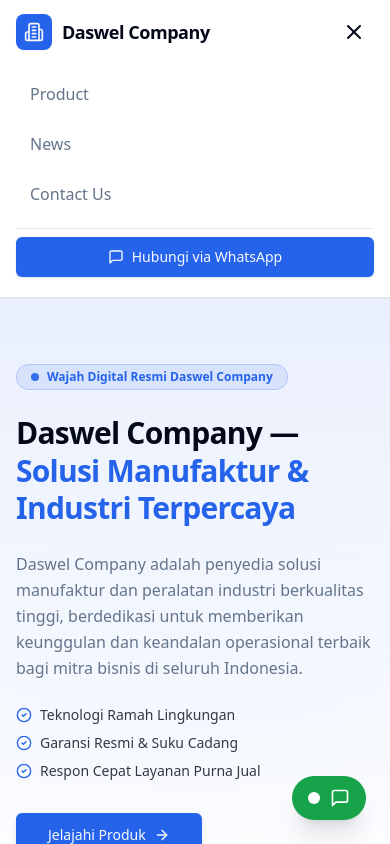
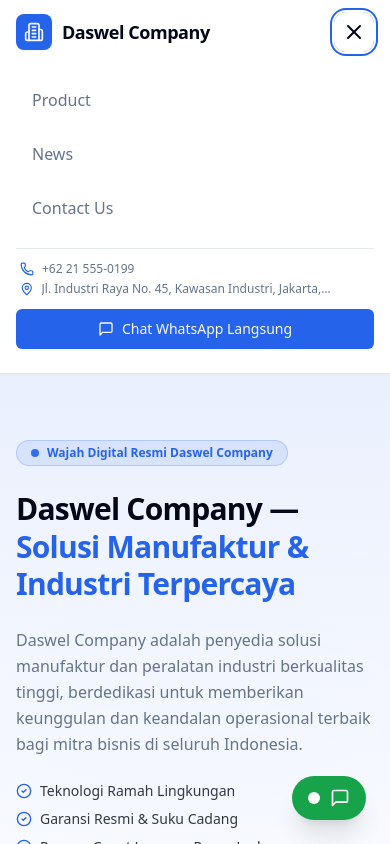
Before and after one commit to Snouzen/daswel-comp, a Next.js app: page / in a window 390 px wide. Both pictures are taken after a click on the button "Buka Menu Navigasi". Shown: the top 844 px of the page. Built offline with nearby package versions, Linux system fonts and the light colour scheme.

Commit message:
feat: upgrade responsive mobile menu with hamburger toggle and smooth animations

```diff
--- a/components/layout/navbar.tsx
+++ b/components/layout/navbar.tsx
@@ -3,15 +3,32 @@
 import * as React from "react";
 import Link from "next/link";
 import { usePathname } from "next/navigation";
+import { motion, AnimatePresence } from "framer-motion";
 import { companyData } from "@/data/company";
 import { mainNavItems } from "@/data/navigation";
 import { Button } from "@/components/ui/button";
 import { Logo } from "@/components/layout/logo";
-import { Menu, X, MessageSquare } from "lucide-react";
+import { Menu, X, MessageSquare, Phone, MapPin } from "lucide-react";
 
 export function Navbar() {
   const [isOpen, setIsOpen] = React.useState(false);
   const pathname = usePathname();
+
+  // Close mobile menu on route change
+  React.useEffect(() => {
+    setIsOpen(false);
+  }, [pathname]);
+
+  // Close mobile menu on Escape key press
+  React.useEffect(() => {
+    const handleKeyDown = (e: KeyboardEvent) => {
+      if (e.key === "Escape") {
+        setIsOpen(false);
+      }
+    };
+    window.addEventListener("keydown", handleKeyDown);
+    return () => window.removeEventListener("keydown", handleKeyDown);
+  }, []);
 
   return (
     <header className="sticky top-0 z-50 w-full border-b bg-background/95 backdrop-blur supports-[backdrop-filter]:bg-background/60">
@@ -56,16 +73,48 @@
         {/* Mobile menu button */}
         <button
           onClick={() => setIsOpen(!isOpen)}
-          className="md:hidden inline-flex items-center justify-center p-2 rounded-md text-foreground hover:bg-muted focus:outline-none"
-          aria-label={isOpen ? "Tutup Menu" : "Buka Menu"}
+          className="md:hidden inline-flex items-center justify-center p-2 rounded-xl text-foreground hover:bg-muted focus:outline-none focus:ring-2 focus:ring-primary focus:ring-offset-2 transition-colors"
+          aria-label={isOpen ? "Tutup Menu Navigasi" : "Buka Menu Navigasi"}
+          aria-expanded={isOpen}
+          aria-controls="mobile-navigation-menu"
         >
-          {isOpen ? <X className="h-6 w-6" /> : <Menu className="h-6 w-6" />}
+          <AnimatePresence mode="wait" initial={false}>
+            {isOpen ? (
+              <motion.span
+                key="close"
+                initial={{ rotate: -90, opacity: 0 }}
+                animate={{ rotate: 0, opacity: 1 }}
+                exit={{ rotate: 90, opacity: 0 }}
+                transition={{ duration: 0.15 }}
+              >
+                <X className="h-6 w-6" />
+              </motion.span>
+            ) : (
+              <motion.span
+                key="menu"
+                initial={{ rotate: 90, opacity: 0 }}
+                animate={{ rotate: 0, opacity: 1 }}
+                exit={{ rotate: -90, opacity: 0 }}
+                transition={{ duration: 0.15 }}
+              >
+                <Menu className="h-6 w-6" />
+              </motion.span>
+            )}
+          </AnimatePresence>
         </button>
       </div>
 
-      {/* Mobile dropdown */}
+      {/* Mobile Animated Dropdown */}
+      <AnimatePresence>
         {isOpen && (
-        <div className="md:hidden border-b bg-background px-4 pt-2 pb-5 space-y-3">
+          <motion.div
+            id="mobile-navigation-menu"
+            initial={{ height: 0, opacity: 0 }}
+            animate={{ height: "auto", opacity: 1 }}
+            exit={{ height: 0, opacity: 0 }}
+            transition={{ duration: 0.25, ease: "easeInOut" }}
+            className="md:hidden overflow-hidden border-b bg-background/98 backdrop-blur-md px-4 pt-3 pb-6 space-y-4"
+          >
             <nav aria-label="Navigasi Menu Mobile" className="flex flex-col space-y-1.5">
               {mainNavItems.map((link) => {
                 const isActive = pathname === link.href || pathname?.startsWith(link.href + "/");
@@ -75,7 +124,7 @@
                     href={link.href}
                     onClick={() => setIsOpen(false)}
                     aria-current={isActive ? "page" : undefined}
-                  className={`py-2.5 px-3.5 rounded-xl text-base transition-colors flex items-center justify-between ${
+                    className={`py-3 px-4 rounded-xl text-base transition-colors flex items-center justify-between ${
                       isActive
                         ? "bg-primary/10 text-primary font-semibold border-l-4 border-primary"
                         : "text-muted-foreground hover:bg-muted hover:text-foreground"
@@ -89,16 +138,30 @@
                 );
               })}
             </nav>
-          <div className="pt-2 border-t">
-            <Button asChild className="w-full gap-2">
+
+            {/* Quick Mobile Info & WhatsApp CTA */}
+            <div className="pt-3 border-t space-y-3">
+              <div className="text-xs text-muted-foreground space-y-1 px-1">
+                <div className="flex items-center gap-2">
+                  <Phone className="h-3.5 w-3.5 text-primary" />
+                  <span>{companyData.phone}</span>
+                </div>
+                <div className="flex items-center gap-2">
+                  <MapPin className="h-3.5 w-3.5 text-primary" />
+                  <span className="line-clamp-1">{companyData.address}</span>
+                </div>
+              </div>
+
+              <Button asChild className="w-full gap-2 py-5 shadow-sm">
                 <a href={companyData.whatsappUrl} target="_blank" rel="noopener noreferrer">
                   <MessageSquare className="h-4 w-4" />
-                <span>Hubungi via WhatsApp</span>
+                  <span>Chat WhatsApp Langsung</span>
                 </a>
               </Button>
             </div>
-        </div>
+          </motion.div>
         )}
+      </AnimatePresence>
     </header>
   );
 }
```
Lines whose indentation alone changed are shown as unchanged.
